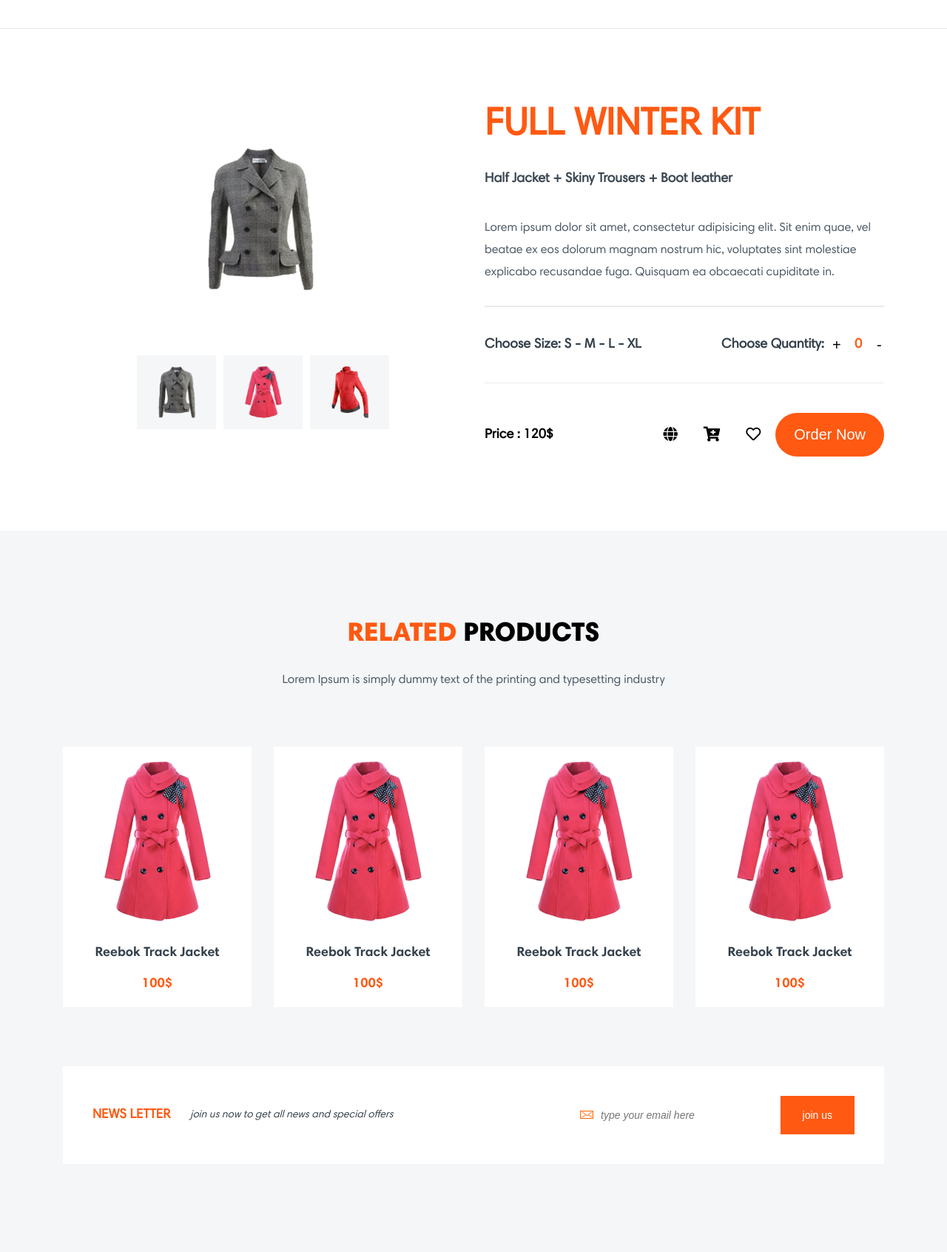
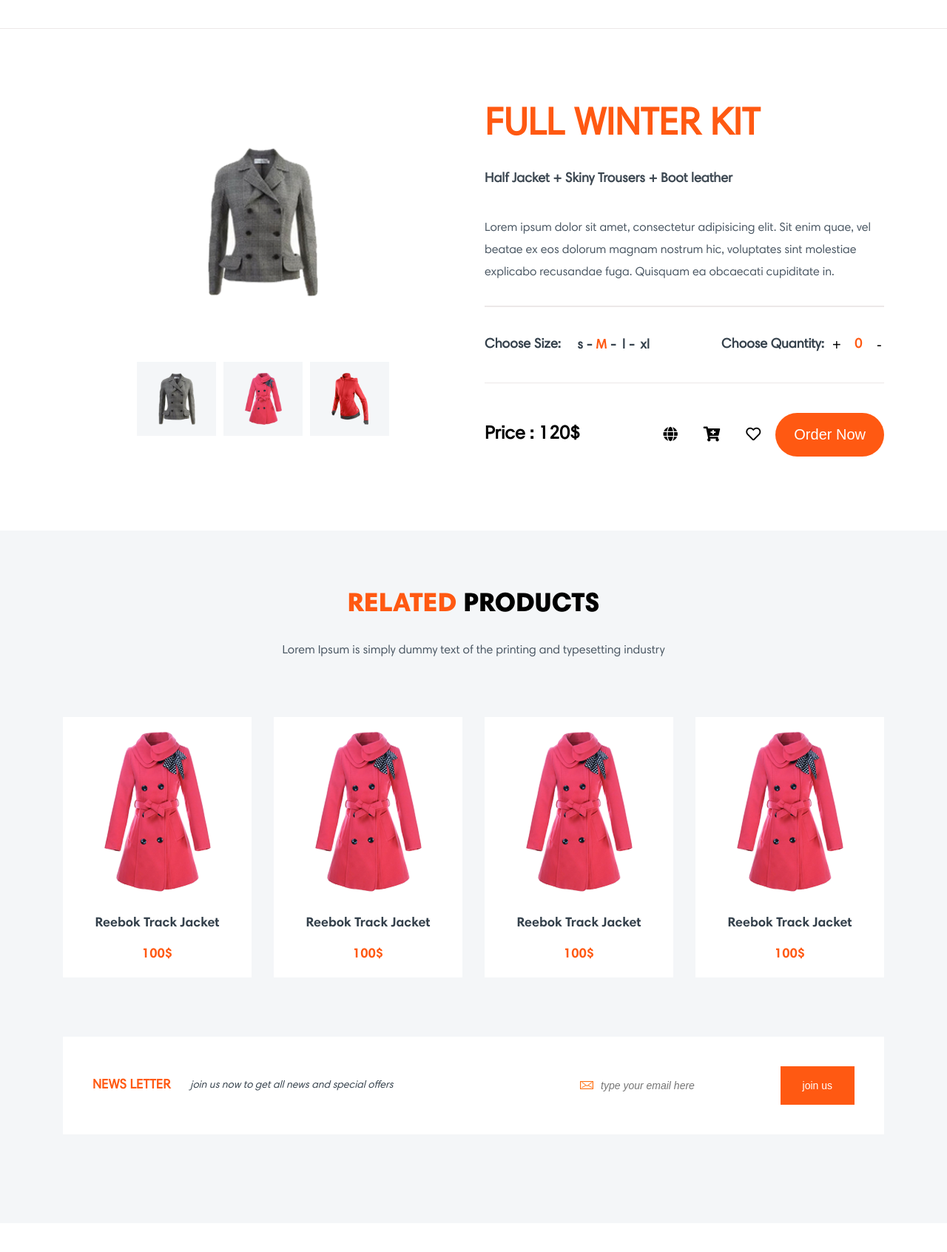
Before and after one commit to Destonin1/Shop, a PHP site: page /product.html in a window 1280 px wide. Shown: the part 150-1842 px from the top of the page at 74% size. Run offline with PHP 8.4, Linux system fonts and the light colour scheme.

Commit message:
Настроил выбор размера

```diff
--- a/css/style.css
+++ b/css/style.css
@@ -237,7 +237,7 @@ img {
 #products {
 	background: #f4f6f8;
 	text-align: center;
-	padding-top: 12rem;
+	padding-top: 8rem;
 }
 
 .products_sale {
@@ -276,7 +276,7 @@ img {
 	text-decoration: none;
 }
 
-.product_image:hover .product_image_hover{
+.product_image:hover .product_image_hover {
 	display: block;
 }
 
@@ -732,6 +732,11 @@ footer {
 	margin-right: 15%;
 }
 
+.choose_size {
+	position: relative;
+	margin-right: 30%;
+}
+
 #plus {
 	position: absolute;
 	top: 0;
@@ -757,19 +762,50 @@ footer {
 	left: 18rem;
 }
 
+.size_btn_line {
+	position: absolute;
+	text-transform: lowercase;
+}
+
 .size_btn {
 	cursor: pointer;
 }
 
+.size_btn_line:first-child {
+	top: 5%;
+	right: -3rem;
+}
+
+.size_btn_line:nth-child(2) {
+	top: 5%;
+	right: -7.5rem;
+}
+
+.size_btn_line:nth-child(3) {
+	top: 5%;
+	right: -10rem;
+}
+
+.size_btn_line:last-child {
+	top: 5%;
+	right: -12rem;
+}
+
 .size_btn:hover {
 	color: #ff5912;
+	text-transform: uppercase;
+}
+
+.size_btn_active {
+	color: #ff5912;
+	text-transform: uppercase;
 }
 
 .price_order {
 	display: flex;
 	justify-content: space-between;
 	align-items: center;
-	font-size: 1.8rem;
+	font-size: 2.5rem;
 	font-weight: 700;
 	margin-top: 4rem;
 }
@@ -1189,7 +1225,7 @@ input[type=checkbox]:checked + label {
 		display: flex;
 		justify-content: space-between;
 		align-items: center;
-		font-size: 1.8rem;
+		font-size: 3rem;
 		font-weight: 700;
 		margin-top: 4rem;
 		order: 3;
--- a/js/script.js
+++ b/js/script.js
@@ -51,4 +51,10 @@ $(document).ready(function(){
   		$(this).toggleClass('categories_elem_active');
   	});
 
+  	/*Click on size */
+  	$('.size_btn').click(function(){
+  		$('.size_btn').removeClass('size_btn_active');
+  		$(this).toggleClass('size_btn_active');
+  	});
+
 });
--- a/product.html
+++ b/product.html
@@ -95,15 +95,9 @@
 				<div class="col-lg-4 offset-lg-1 col-md-5 offset-md-0 col-12 product_images" >
 					<div class="product_info_images">
 						<div class="product_info_image">
-							<a data-fancybox="gallery" href="img/product2_1.png">
 								<img src="img/product2.png">
-							</a>
-							<a data-fancybox="gallery" href="img/product_1.png">
 								<img src="img/product.png">
-							</a>
-							<a data-fancybox="gallery" href="img/product3.png">
 								<img src="img/product3.png">
-							</a>
 						</div>
 						<div class="product_info_buttons">
 							<div class="product_slide_img">
@@ -128,8 +122,25 @@
 						</div>
 						<div class="product_di_nav">
 							<div class="choose_options">
-								<p>Choose Size: <span class="size_btn">S</span>  -  <span class="size_btn">M</span>  -  <span class="size_btn">L</span>  -  <span class="size_btn">XL</span></p>
-								<p class="choose_numder">Choose Quantity: <button id="plus">+</button> <span id="counter">0</span> <button id="minus">-</button></p>
+								<div class="choose_size">Choose Size:
+									<div class="size_btn_line">
+										<span class="size_btn">S</span>
+									</div>
+									<div class="size_btn_line">
+										- <span class="size_btn size_btn_active">M</span> -
+									</div>
+									<div class="size_btn_line">
+										<span class="size_btn">L</span> -
+									</div>
+									<div class="size_btn_line">
+										<span class="size_btn">XL</span>
+									</div>
+								</div>
+								<p class="choose_numder">
+									Choose Quantity: <button id="plus">+</button>
+									<span id="counter">0</span>
+									<button id="minus">-</button>
+								</p>
 							</div>
 							<div class="price_order">
 								<span>Price : 120$</span>
```
